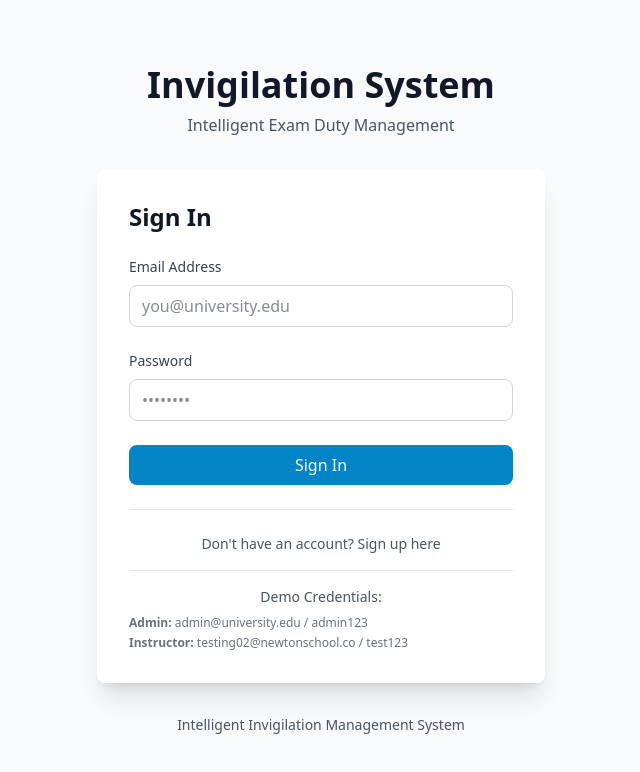
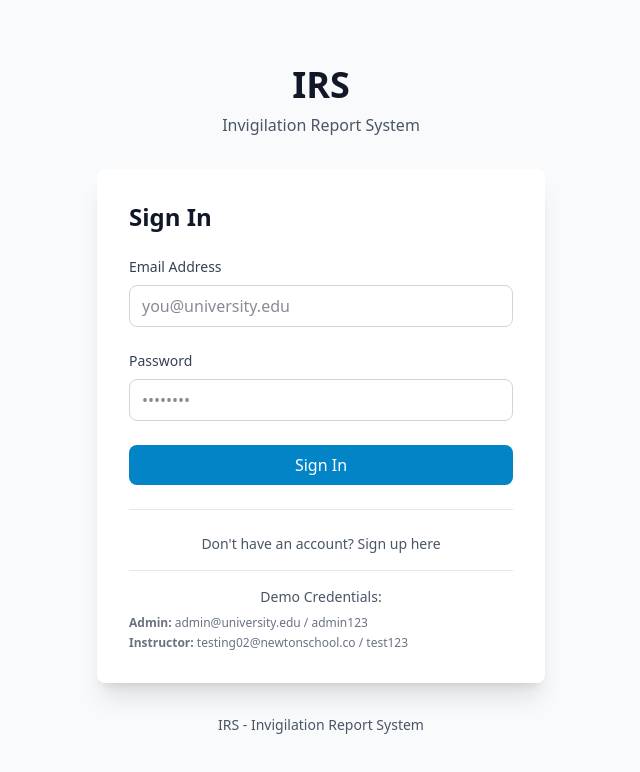
Before and after one commit to AnkurSinghYadav09/invigilation-report-system, a React (Vite) app: page /login in a window 1280 px wide. Shown: the top 772 px of the page, without its empty margins (319-959 px from the left). Built offline with nearby package versions, Linux system fonts and the light colour scheme.

Commit message:
rebrand: update app name to IRS - Invigilation Report System everywhere

```diff
--- a/index.html
+++ b/index.html
@@ -4,7 +4,7 @@
     <meta charset="UTF-8" />
     <link rel="icon" type="image/svg+xml" href="/vite.svg" />
     <meta name="viewport" content="width=device-width, initial-scale=1.0" />
-    <title>invigilation-app</title>
+    <title>IRS - Invigilation Report System</title>
   </head>
   <body>
     <div id="root"></div>
--- a/package.json
+++ b/package.json
@@ -1,7 +1,7 @@
 {
-  "name": "invigilation-app",
+  "name": "irs-invigilation-report-system",
   "private": true,
-  "version": "0.0.0",
+  "version": "1.0.0",
   "type": "module",
   "scripts": {
     "dev": "vite",
--- a/src/pages/Login.jsx
+++ b/src/pages/Login.jsx
@@ -45,10 +45,10 @@ export default function Login() {
                 {/* Header */}
                 <div className="text-center mb-8">
                     <h1 className="text-4xl font-bold text-primary-600 mb-2">
-                        Invigilation System
+                        IRS
                     </h1>
                     <p className="text-gray-600">
-                        Intelligent Exam Duty Management
+                        Invigilation Report System
                     </p>
                 </div>
 
@@ -136,7 +136,7 @@ export default function Login() {
 
                 {/* Footer */}
                 <p className="mt-8 text-center text-sm text-gray-600">
-                    Intelligent Invigilation Management System
+                    IRS - Invigilation Report System
                 </p>
             </div>
         </div>
--- a/src/pages/Signup.jsx
+++ b/src/pages/Signup.jsx
@@ -126,10 +126,10 @@ export default function Signup() {
                 {/* Header */}
                 <div className="text-center mb-8">
                     <h1 className="text-4xl font-bold text-primary-600 mb-2">
-                        Invigilation System
+                        IRS
                     </h1>
                     <p className="text-gray-600">
-                        Create Your Account
+                        Invigilation Report System
                     </p>
                 </div>
 
```
